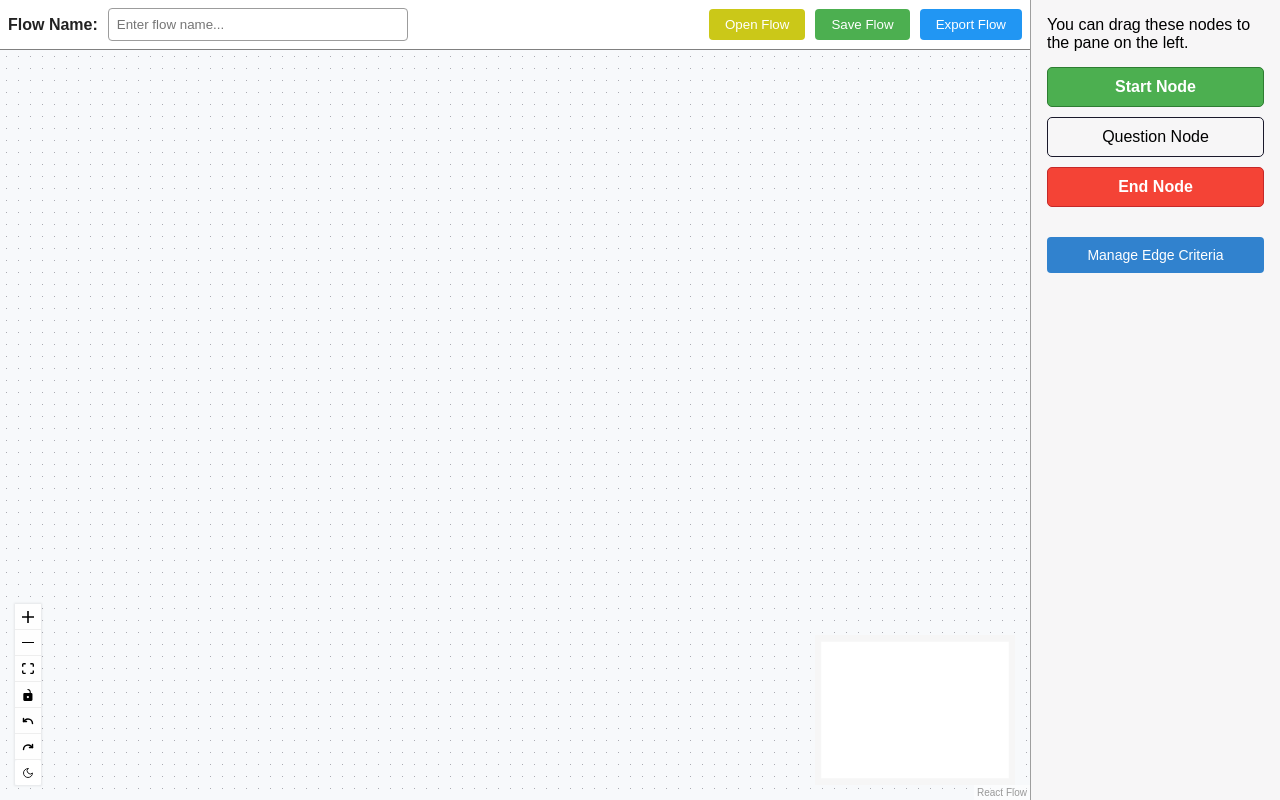
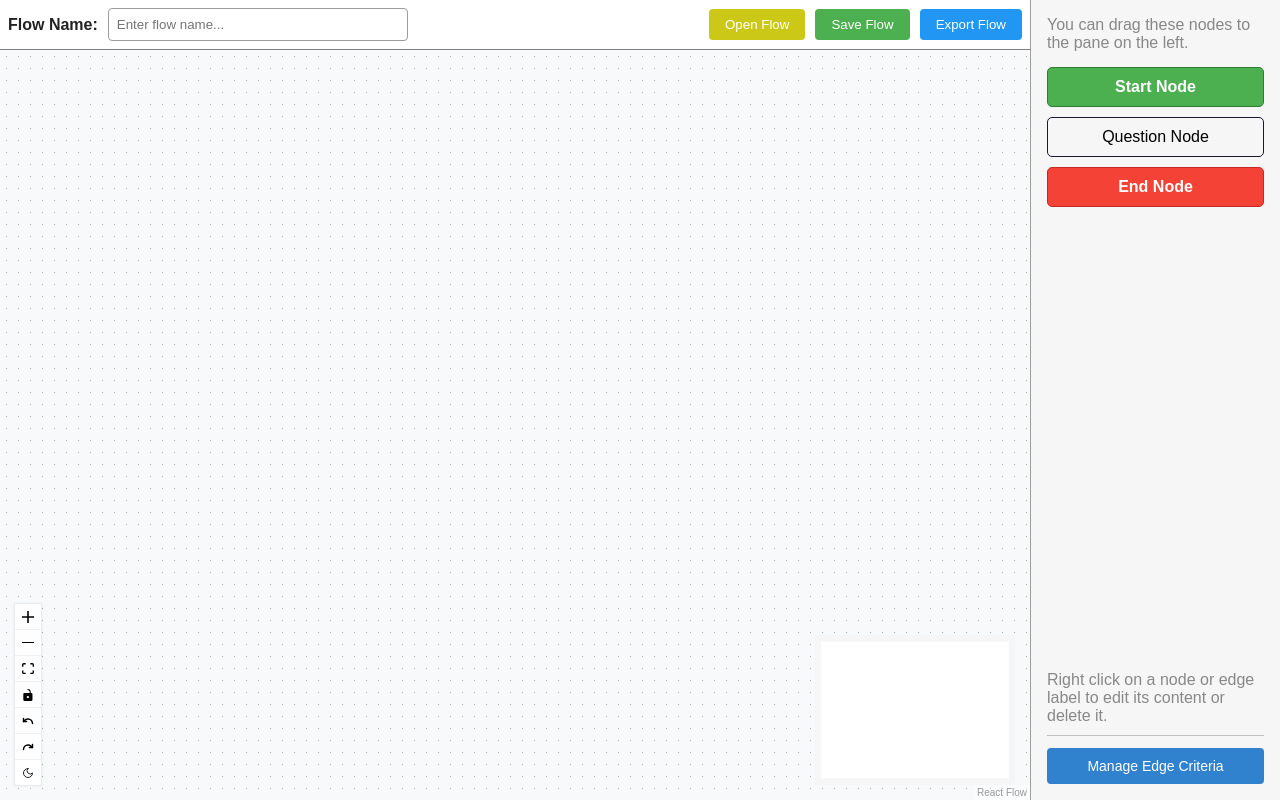
Before and after one commit to Devzio/Quizflow, a React (Vite) app: page / in a window 1280 px wide. Built offline with nearby package versions, Linux system fonts and the light colour scheme; no server answers.

Commit message:
feat: temporary info on sidebar

```diff
--- a/src/components/Sidebar.tsx
+++ b/src/components/Sidebar.tsx
@@ -46,7 +46,9 @@ export function Sidebar({ colorMode, onOpenCriteriaModal, hasStartNode = false }
       >
         End Node
       </div>
-
+      <p className="info-temp">
+        Right click on a node or edge label to edit its content or delete it.
+      </p>
       <div className="sidebar-buttons">
         <button className="sidebar-button" onClick={onOpenCriteriaModal}>
           Manage Edge Criteria
--- a/src/index.css
+++ b/src/index.css
@@ -169,6 +169,8 @@ body {
 
 .dndflow .sidebar .description {
   margin-bottom: 15px;
+  color: #888;
+
 }
 
 .dndflow .dndnode {
@@ -572,8 +574,20 @@ body {
 
 
 /* Sidebar Button Styles */
+.sidebar{
+  display: flex;
+  flex-direction: column;
+  /* justify-content: space-between; */
+}
+.info-temp{
+  margin-top: auto;
+  color: #888;
+}
+
 .sidebar-buttons {
-  margin-top: 30px;
+  border-top: 1px solid #bebebe;
+  margin-top: 10px;
+  padding-top: 12px;
   display: flex;
   flex-direction: column;
   gap: 10px;
```
Also changed, not shown: 1 other file (tests, documents, lock files or other folders).
